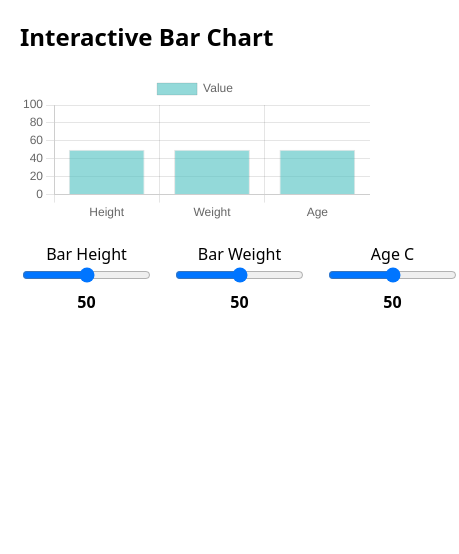
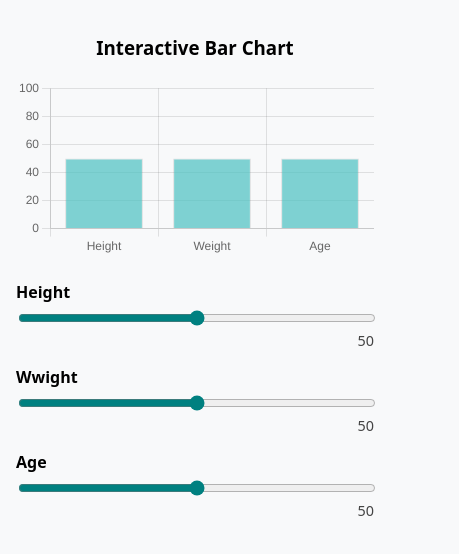
Before and after one commit to dnichols28/proto.io, a plain HTML site: page index.html in a window 390 px wide. Shown: the whole page, 459 px wide, since content can reach past the window. Drawn offline with nearby package versions, Linux system fonts and the light colour scheme.

Commit message:
Revise HTML for mobile-friendly bar chart
Updated title and improved mobile responsiveness with viewport meta tag. Enhanced styling for better layout and usability.

```diff
--- a/index.html
+++ b/index.html
@@ -2,35 +2,91 @@
 <html>
 <head>
   <meta charset="utf-8" />
-  <title>Interactive Risk Assessment</title>
+  <meta name="viewport" content="width=device-width, initial-scale=1.0">
+  <title>Interactive Bar Chart (Mobile Friendly)</title>
   <script src="https://cdn.jsdelivr.net/npm/chart.js@4"></script>
   <style>
-    body { font-family: system-ui, Arial; margin: 20px; }
-    .controls { display:flex; gap:20px; margin-top:20px; }
-    .control { display:flex; flex-direction:column; align-items:center; width:160px; }
-    .val { font-weight:600; margin-top:6px; }
+    body {
+      font-family: system-ui, Arial, sans-serif;
+      margin: 0;
+      padding: 1rem;
+      background: #f8f9fa;
+      display: flex;
+      flex-direction: column;
+      align-items: center;
+    }
+
+    /* Chart container ensures it scales */
+    .chart-container {
+      position: relative;
+      width: 100%;
+      max-width: 400px; /* fits phones comfortably */
+    }
+
+    canvas {
+      width: 100% !important;
+      height: auto !important;
+    }
+
+    /* Sliders arranged vertically */
+    .controls {
+      display: flex;
+      flex-direction: column;
+      align-items: stretch;
+      gap: 1rem;
+      width: 100%;
+      max-width: 400px;
+      margin-top: 1.5rem;
+    }
+
+    .control {
+      display: flex;
+      flex-direction: column;
+      align-items: stretch;
+    }
+
+    .control label {
+      font-weight: 600;
+      margin-bottom: 0.3rem;
+    }
+
+    input[type="range"] {
+      width: 100%;
+      accent-color: teal;
+    }
+
+    .val {
+      text-align: right;
+      font-size: 0.9rem;
+      color: #444;
+      margin-top: 0.2rem;
+    }
   </style>
 </head>
 <body>
-  <h2>Interactive Bar Chart</h2>
-  <canvas id="barChart" width="700" height="300"></canvas>
+  <h3>Interactive Bar Chart</h3>
+
+  <div class="chart-container">
+    <canvas id="barChart"></canvas>
+  </div>
 
   <div class="controls">
     <div class="control">
-      <label>Bar Height</label>
+      <label>Height</label>
       <input type="range" id="s1" min="0" max="100" value="50">
       <div class="val" id="v1">50</div>
     </div>
     <div class="control">
-      <label>Bar Weight</label>
+      <label>Wwight</label>
       <input type="range" id="s2" min="0" max="100" value="50">
       <div class="val" id="v2">50</div>
     </div>
     <div class="control">
-      <label>Age C</label>
+      <label>Age</label>
       <input type="range" id="s3" min="0" max="100" value="50">
       <div class="val" id="v3">50</div>
     </div>
+
 
 <script>
 const ctx = document.getElementById('barChart').getContext('2d');
@@ -38,8 +94,8 @@ const data = {
   labels: ['Height','Weight','Age'],
   datasets: [{
     label: 'Value',
-    data: [50,50,50,50],
-    backgroundColor: 'rgba(75, 192, 192, 0.6)',
+    data: [50,50,50],
+    backgroundColor: 'rgba(75, 192, 192, 0.7)',
     borderWidth: 1
   }]
 };
@@ -47,13 +103,14 @@ const cfg = {
   type: 'bar',
   data,
   options: {
-    animation: { duration: 300 },
-    scales: { y: { beginAtZero: true, max: 100 } }
+    maintainAspectRatio: false,
+    responsive: true,
+    scales: { y: { beginAtZero: true, max: 100 } },
+    plugins: { legend: { display: false } }
   }
 };
 const chart = new Chart(ctx, cfg);
 
-// helper to wire slider -> chart
 function wire(idS, idV, idx) {
   const s = document.getElementById(idS);
   const v = document.getElementById(idV);
```
